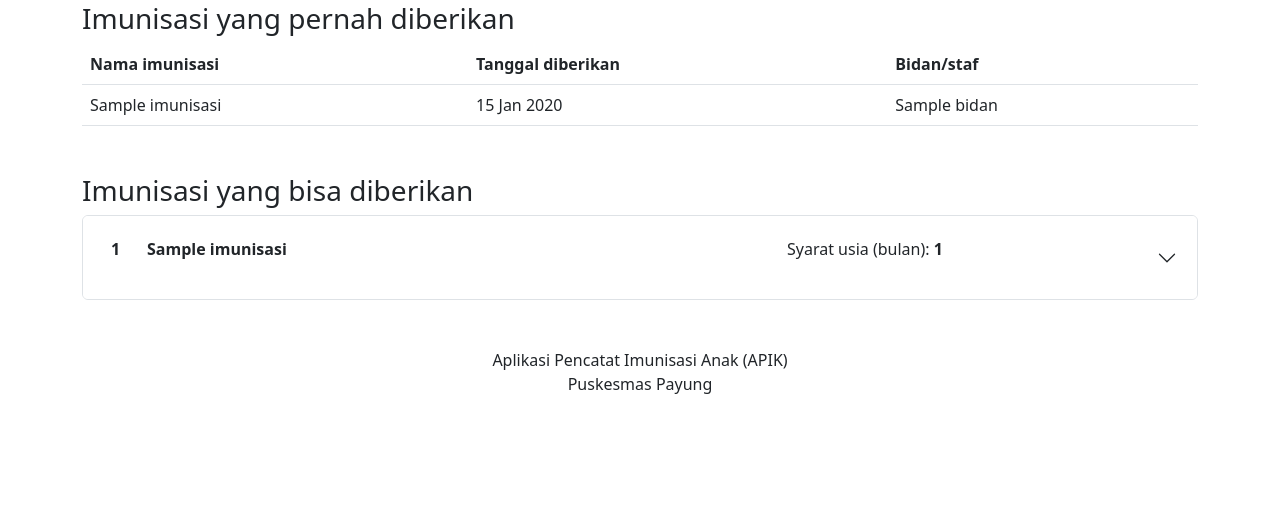
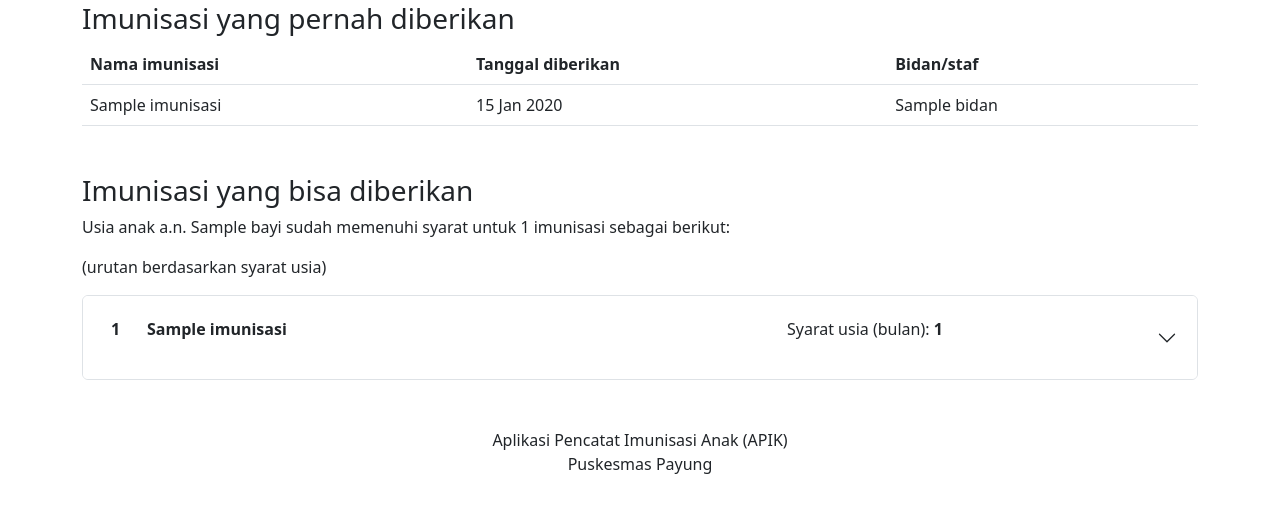
Before and after one commit to GottfriedCP/apik, a Django app: template apik/templates/apik/detail-bayi.html in a window 1280 px wide. Shown: the part 311-835 px from the top of the page. Before the commit the page ends 705 px from the top, so only its background shows below. Run offline with Django 4.2, Linux system fonts and the light colour scheme; the template is opened without the code that fills it: values that come from a table or form of the project are taken from there, others are empty; tables that the repository leaves empty hold one stand-in row (values such as "Sample post"); some libraries are stand-ins or nearby versions.

Commit message:
detail info

```diff
--- a/apik/templates/apik/detail-bayi.html
+++ b/apik/templates/apik/detail-bayi.html
@@ -86,6 +86,8 @@
     <div class="mt-5">
         <h3>Imunisasi yang bisa diberikan</h3>
         {% if eligible_imuns %}
+        <p>Usia anak a.n. {{ balita.nama }} sudah memenuhi syarat untuk {{ eligible_imuns.count }} imunisasi sebagai berikut:</p>
+        <p>(urutan berdasarkan syarat usia)</p>
         <div class="accordion" id="accordionFlushExample">
             {% for imun_e in eligible_imuns %}
             <div class="accordion-item">
```
